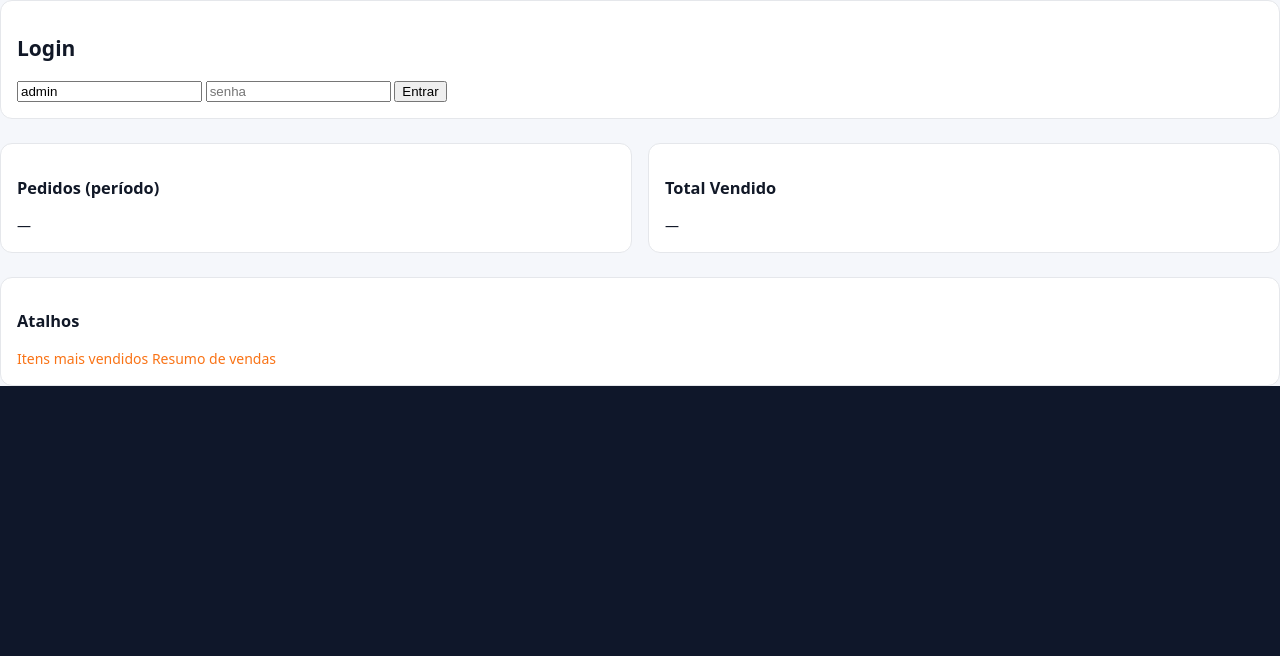
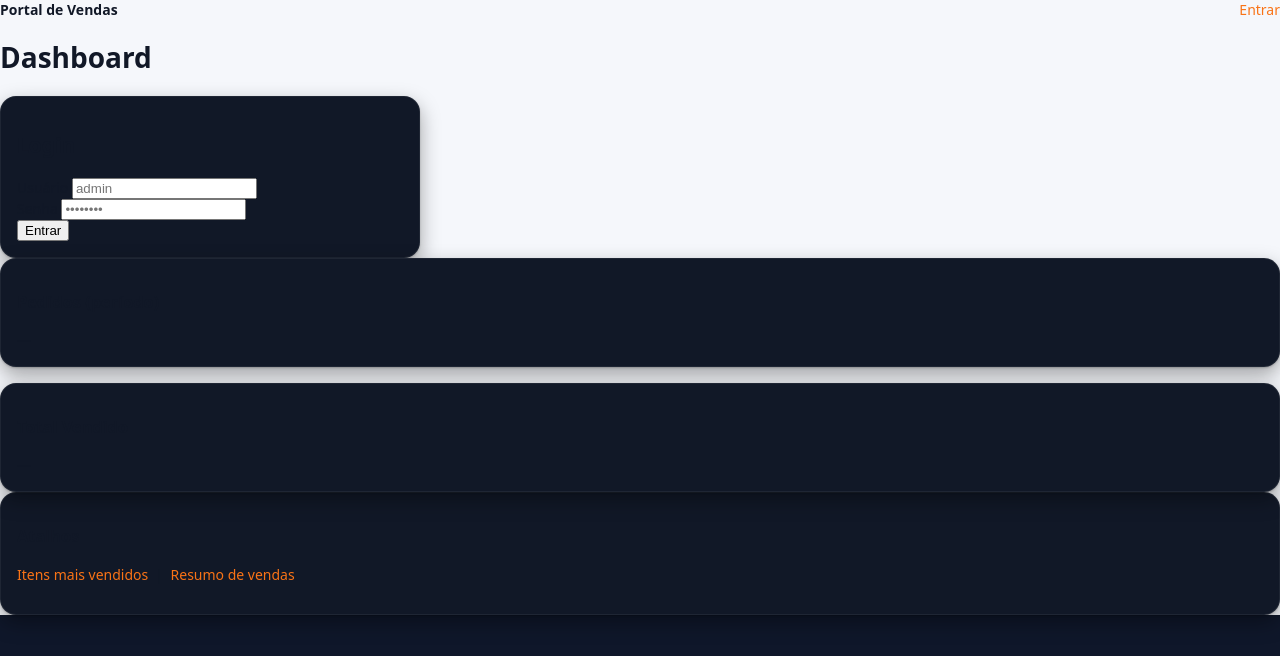
Before and after one commit to WendellKZ/portal_vendas_render_restor, a Django app: page /app/ in a window 1280 px wide. Shown: the top 656 px of the page. Run offline with Django 5.2, Linux system fonts and the light colour scheme.

Commit message:
feat(auth): login/logout no front e correção de static

```diff
--- a/core/views_front.py
+++ b/core/views_front.py
@@ -1,21 +1,34 @@
-from django.shortcuts import render, redirect
+from django.contrib import messages
+from django.contrib.auth import authenticate, login, logout
+from django.contrib.auth.decorators import login_required
+from django.shortcuts import redirect, render
 
+# DASHBOARD (público; mostra login se não autenticado)
 def dashboard_view(request):
-    # Se quiser, injete flags (ex.: checar cookie 'jwt') para mostrar "logado"
-    return render(request, 'dashboard.html', {})
+    return render(request, "dashboard.html", {})
 
+# LOGIN (processa POST do formulário inline)
+def login_view(request):
+    if request.method == "POST":
+        username = request.POST.get("username") or ""
+        password = request.POST.get("password") or ""
+        user = authenticate(request, username=username, password=password)
+        if user is not None:
+            login(request, user)
+            return redirect("portal:dashboard")
+        messages.error(request, "Usuário ou senha inválidos.")
+    return redirect("portal:dashboard")
+
+# LOGOUT
+def logout_view(request):
+    logout(request)
+    return redirect("portal:dashboard")
+
+# Páginas internas (exigem login)
+@login_required(login_url="/app/")
 def itens_view(request):
-    return render(request, 'relatorios_itens.html', {})
+    return render(request, "itens.html", {})
 
+@login_required(login_url="/app/")
 def resumo_view(request):
-    return render(request, 'relatorios_resumo.html', {})
-
-def jobs_page(request):
-    return render(request, "jobs.html")
-
-def logout_view(request):
-    resp = redirect('portal:dashboard')
-    # Apaga cookies/sessões do JWT se estiver usando cookie
-    resp.delete_cookie('jwt')
-    resp.delete_cookie('access')
-    return resp
+    return render(request, "resumo.html", {})
--- a/portal_vendas/urls.py
+++ b/portal_vendas/urls.py
@@ -3,7 +3,11 @@ from django.urls import path, include
 
 urlpatterns = [
     path("admin/", admin.site.urls),
+
+    # API
     path("api/", include("api.urls")),
-    path("api-auth/", include("rest_framework.urls")),  # habilita a UI de login do DRF
+    path("api-auth/", include("rest_framework.urls")),  # login UI do DRF
+
+    # Front
     path("app/", include(("core.urls_front", "portal"), namespace="portal")),
 ]
--- a/templates/base.html
+++ b/templates/base.html
@@ -4,18 +4,34 @@
 <head>
   <meta charset="utf-8" />
   <meta name="viewport" content="width=device-width, initial-scale=1" />
-  <title>{% block title %}Portal Vendas{% endblock %}</title>
+  <title>Portal Vendas</title>
 
-  <!-- Favicon + CSS -->
   <link rel="icon" href="{% static 'portal/favicon.png' %}">
   <link rel="stylesheet" href="{% static 'portal/theme.css' %}">
   <link rel="stylesheet" href="{% static 'portal/app.css' %}">
 
-  <!-- Chart.js para os gráficos -->
+  <!-- Charts (se você usa gráficos no dashboard) -->
   <script src="https://cdn.jsdelivr.net/npm/chart.js"></script>
 </head>
-<body data-page="{% block page %}{% endblock %}">
-  {% block content %}{% endblock %}
-  <script src="{% static 'portal/app.js' %}"></script>
+<body>
+
+  <header class="pv-header">
+    <div class="pv-container">
+      <strong>Portal de Vendas</strong>
+      <nav style="float:right">
+        {% if request.user.is_authenticated %}
+          Olá, {{ request.user.username }} |
+          <a href="{% url 'portal:logout' %}">Sair</a>
+        {% else %}
+          <a href="{% url 'portal:dashboard' %}">Entrar</a>
+        {% endif %}
+      </nav>
+    </div>
+  </header>
+
+  <main class="pv-container">
+    {% block content %}{% endblock %}
+  </main>
+
 </body>
 </html>
--- a/templates/dashboard.html
+++ b/templates/dashboard.html
@@ -1,33 +1,50 @@
 {% extends "base.html" %}
-{% block title %}Dashboard — Portal Vendas{% endblock %}
 
 {% block content %}
-<section id="login-card" class="card">
-  <h2>Login</h2>
-  <div class="row">
-    <input id="login-user" class="input" placeholder="usuário" value="admin" />
-    <input id="login-pass" class="input" type="password" placeholder="senha" />
-    <button id="btn-login" class="btn-primary">Entrar</button>
-  </div>
-  <small id="login-msg" class="muted"></small>
-</section>
+<h1>Dashboard</h1>
 
-<section class="grid-2">
-  <div class="card">
+{% if not request.user.is_authenticated %}
+  <!-- Login inline: só aparece quando NÃO autenticado -->
+  <section class="pv-card" style="max-width:420px">
+    <h2>Login</h2>
+    <form method="post" action="{% url 'portal:login' %}">
+      {% csrf_token %}
+      <div class="pv-field">
+        <label>Usuário</label>
+        <input type="text" name="username" placeholder="admin" required>
+      </div>
+      <div class="pv-field">
+        <label>Senha</label>
+        <input type="password" name="password" placeholder="••••••••" required>
+      </div>
+      <button type="submit">Entrar</button>
+      {% if messages %}
+        <div class="pv-msg">
+          {% for m in messages %}{{ m }}{% if not forloop.last %}<br>{% endif %}{% endfor %}
+        </div>
+      {% endif %}
+    </form>
+  </section>
+{% endif %}
+
+<!-- Blocos principais do dashboard -->
+<div class="pv-grid">
+  <section class="pv-card">
     <h3>Pedidos (período)</h3>
-    <div id="kpi-pedidos" class="kpi">—</div>
-  </div>
-  <div class="card">
+    <div>—</div>
+  </section>
+  <section class="pv-card">
     <h3>Total Vendido</h3>
-    <div id="kpi-total" class="kpi">—</div>
-  </div>
-</section>
+    <div>—</div>
+  </section>
+</div>
 
-<section class="card">
+<section class="pv-card">
   <h3>Atalhos</h3>
-  <div class="row">
-    <a class="btn-secondary" href="/app/itens/">Itens mais vendidos</a>
-    <a class="btn-secondary" href="/app/resumo/">Resumo de vendas</a>
-  </div>
+  <p>
+    <a href="{% url 'portal:itens' %}">Itens mais vendidos</a>
+    &nbsp;|&nbsp;
+    <a href="{% url 'portal:resumo' %}">Resumo de vendas</a>
+  </p>
 </section>
 {% endblock %}
```
Also changed, not shown: core/urls_front.py (+5 -8 lines).
